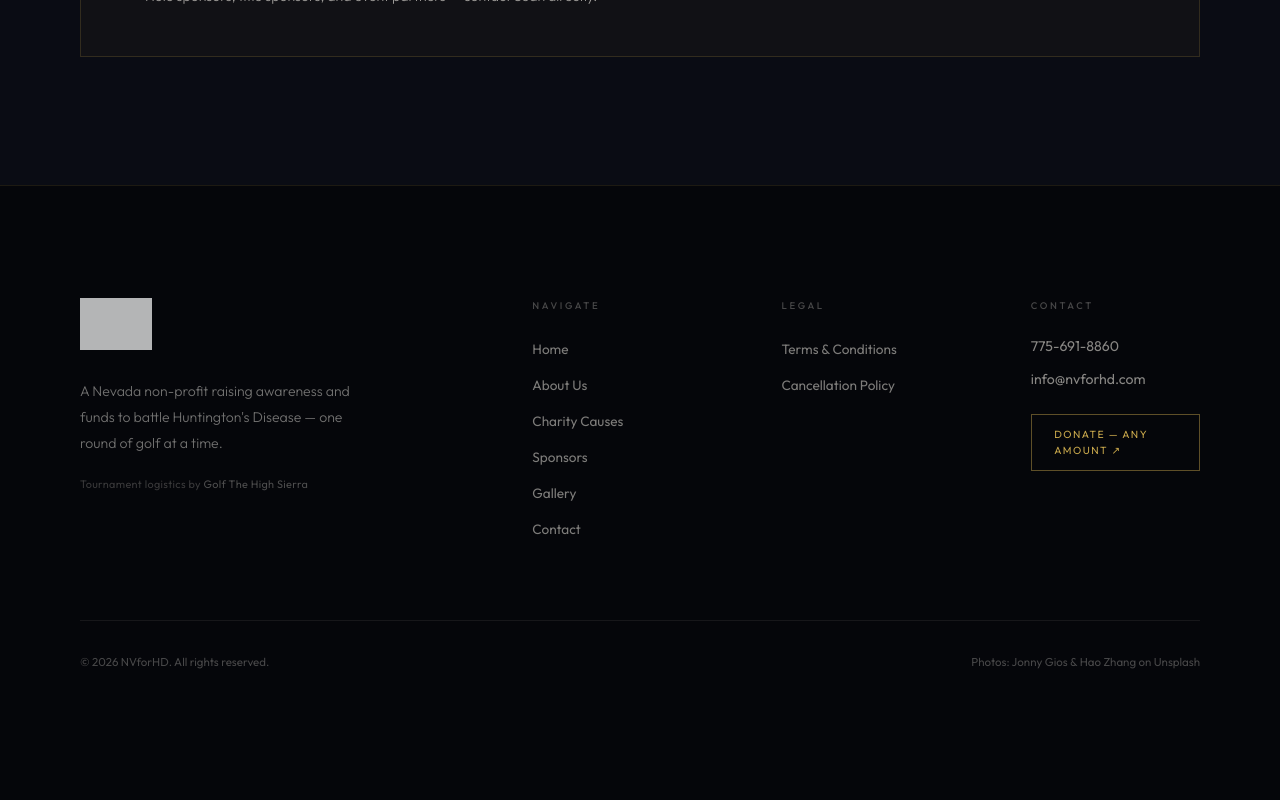
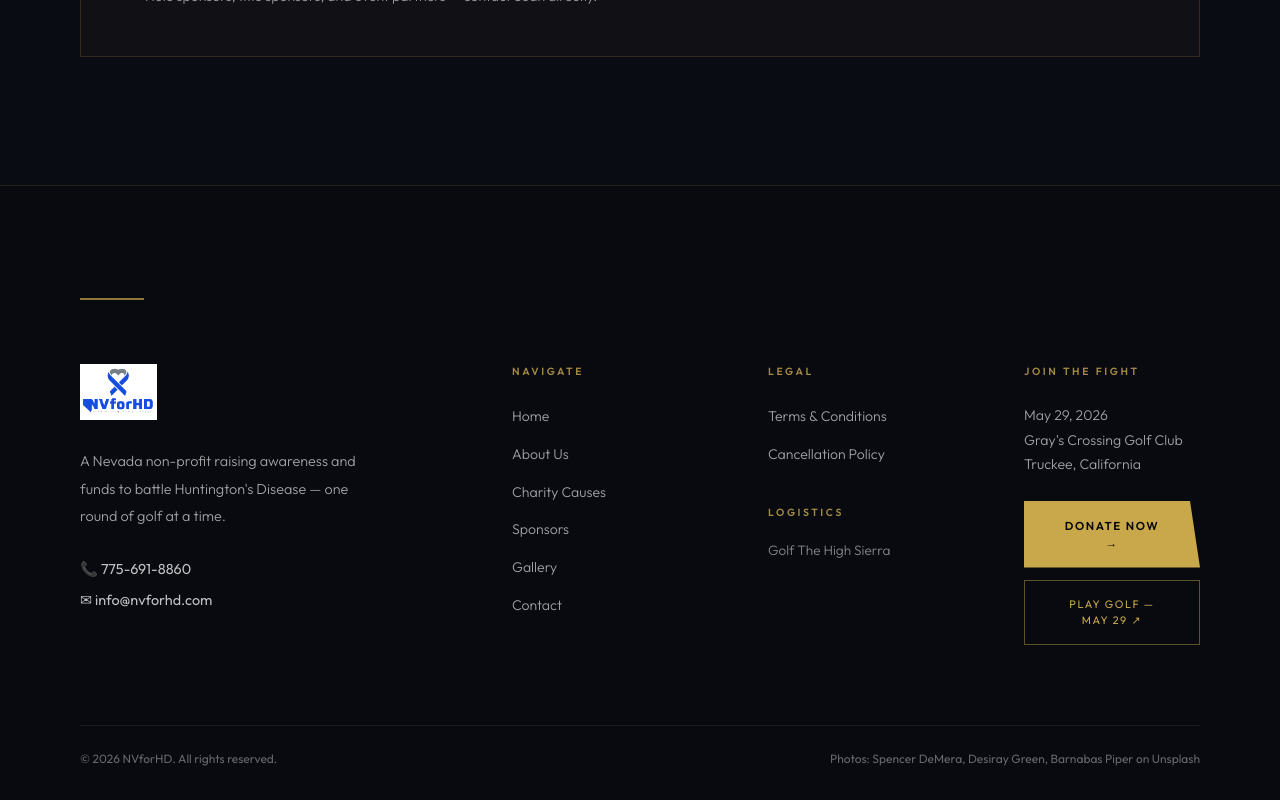
Before and after one commit to digitalalchemistalex/nvforhd, a Next.js app: page / in a window 1280 px wide. Shown: the part 5270-6070 px from the top of the page. Before the commit the page ends 6004 px from the top, so only its background shows below. Built offline with nearby package versions, Linux system fonts and the light colour scheme.

Commit message:
feat: footer complete overhaul - readable text, real logo, proper contrast, CTA column

```diff
--- a/components/Footer.tsx
+++ b/components/Footer.tsx
@@ -5,57 +5,104 @@ const D150 = 'https://www.tripsee.travel/merchant/book/index.html?ref=2026NVforH
 
 export default function Footer() {
   return (
-    <footer style={{ background: 'var(--void)', padding: '7rem 5rem 4rem', borderTop: '1px solid rgba(201,168,76,0.12)' }}>
-      <div style={{ maxWidth: '1440px', margin: '0 auto', display: 'grid', gridTemplateColumns: '2.2fr 1fr 1fr 1fr', gap: '5rem', marginBottom: '5rem' }}>
+    <footer style={{
+      background: '#080A10',
+      padding: '7rem 5rem 0',
+      borderTop: '1px solid rgba(201,168,76,0.15)',
+    }}>
+      {/* Gold accent line */}
+      <div style={{ width: '64px', height: '2px', background: 'var(--gold)', marginBottom: '4rem', opacity: 0.7 }} />
+
+      <div style={{
+        maxWidth: '1440px', margin: '0 auto',
+        display: 'grid', gridTemplateColumns: '2fr 1fr 1fr 1fr',
+        gap: '5rem', paddingBottom: '5rem',
+        borderBottom: '1px solid rgba(255,255,255,0.08)',
+      }}>
+        {/* Brand col */}
         <div>
-          <Image src="/images/logo.png" alt="NVforHD" width={120} height={87}
-            style={{ height: '52px', width: 'auto', filter: 'brightness(0) invert(1)', opacity: 0.7, marginBottom: '1.8rem', display: 'block' }} />
-          <p style={{ fontSize: '0.88rem', lineHeight: 1.85, color: 'rgba(245,242,234,0.45)', fontWeight: 300, maxWidth: '270px' }}>
+          <Image
+            src="/images/logo.png"
+            alt="NVforHD — Cure Huntington's Disease"
+            width={130} height={95}
+            style={{ height: '56px', width: 'auto', mixBlendMode: 'screen', filter: 'brightness(1.15)', marginBottom: '1.8rem', display: 'block' }}
+          />
+          <p style={{ fontSize: '0.9rem', lineHeight: 1.9, color: 'rgba(255,255,255,0.62)', fontWeight: 300, maxWidth: '280px' }}>
             A Nevada non-profit raising awareness and funds to battle Huntington&apos;s Disease — one round of golf at a time.
           </p>
-          <p style={{ marginTop: '1.2rem', fontSize: '0.68rem', color: 'rgba(245,242,234,0.22)', letterSpacing: '0.03em' }}>
-            Tournament logistics by{'  '}
-            <a href="https://www.golfthehighsierra.com" target="_blank" rel="noopener" style={{ color: 'rgba(245,242,234,0.3)', textDecoration: 'none' }}>
-              Golf The High Sierra
+          <div style={{ marginTop: '1.8rem', display: 'flex', flexDirection: 'column', gap: '0.6rem' }}>
+            <a href="tel:7756918860" style={{ color: 'rgba(255,255,255,0.75)', textDecoration: 'none', fontSize: '0.9rem', fontWeight: 400, transition: 'color 0.2s' }}>
+              📞 775-691-8860
             </a>
-          </p>
+            <a href="mailto:info@nvforhd.com" style={{ color: 'rgba(255,255,255,0.75)', textDecoration: 'none', fontSize: '0.9rem', fontWeight: 400, transition: 'color 0.2s' }}>
+              ✉ info@nvforhd.com
+            </a>
+          </div>
         </div>
 
+        {/* Navigate */}
         <div>
-          <div style={{ fontSize: '0.6rem', letterSpacing: '0.28em', textTransform: 'uppercase', color: 'rgba(245,242,234,0.28)', marginBottom: '1.5rem', fontWeight: 500 }}>Navigate</div>
-          <ul style={{ listStyle: 'none', padding: 0, display: 'flex', flexDirection: 'column', gap: '0.75rem' }}>
-            {[['/ ', 'Home'], ['/about', 'About Us'], ['/causes', 'Charity Causes'], ['/sponsors', 'Sponsors'], ['/gallery', 'Gallery'], ['/contact', 'Contact']].map(([href, label]) => (
-              <li key={href}><Link href={href.trim()} style={{ color: 'rgba(245,242,234,0.5)', textDecoration: 'none', fontSize: '0.85rem', transition: 'color 0.2s' }}>{label}</Link></li>
+          <div style={{ fontSize: '0.65rem', letterSpacing: '0.25em', textTransform: 'uppercase', color: 'rgba(201,168,76,0.8)', marginBottom: '1.5rem', fontWeight: 600 }}>Navigate</div>
+          <ul style={{ listStyle: 'none', padding: 0, display: 'flex', flexDirection: 'column', gap: '0.85rem' }}>
+            {[['/', 'Home'], ['/about', 'About Us'], ['/causes', 'Charity Causes'], ['/sponsors', 'Sponsors'], ['/gallery', 'Gallery'], ['/contact', 'Contact']].map(([href, label]) => (
+              <li key={href}>
+                <Link href={href} style={{ color: 'rgba(255,255,255,0.62)', textDecoration: 'none', fontSize: '0.88rem', fontWeight: 300, transition: 'color 0.2s' }}>
+                  {label}
+                </Link>
+              </li>
             ))}
           </ul>
         </div>
 
+        {/* Legal */}
         <div>
-          <div style={{ fontSize: '0.6rem', letterSpacing: '0.28em', textTransform: 'uppercase', color: 'rgba(245,242,234,0.28)', marginBottom: '1.5rem', fontWeight: 500 }}>Legal</div>
-          <ul style={{ listStyle: 'none', padding: 0, display: 'flex', flexDirection: 'column', gap: '0.75rem' }}>
-            <li><Link href="/terms" style={{ color: 'rgba(245,242,234,0.5)', textDecoration: 'none', fontSize: '0.85rem' }}>Terms &amp; Conditions</Link></li>
-            <li><Link href="/cancellation" style={{ color: 'rgba(245,242,234,0.5)', textDecoration: 'none', fontSize: '0.85rem' }}>Cancellation Policy</Link></li>
+          <div style={{ fontSize: '0.65rem', letterSpacing: '0.25em', textTransform: 'uppercase', color: 'rgba(201,168,76,0.8)', marginBottom: '1.5rem', fontWeight: 600 }}>Legal</div>
+          <ul style={{ listStyle: 'none', padding: 0, display: 'flex', flexDirection: 'column', gap: '0.85rem' }}>
+            <li><Link href="/terms" style={{ color: 'rgba(255,255,255,0.62)', textDecoration: 'none', fontSize: '0.88rem', fontWeight: 300 }}>Terms &amp; Conditions</Link></li>
+            <li><Link href="/cancellation" style={{ color: 'rgba(255,255,255,0.62)', textDecoration: 'none', fontSize: '0.88rem', fontWeight: 300 }}>Cancellation Policy</Link></li>
           </ul>
+          <div style={{ marginTop: '2.5rem' }}>
+            <div style={{ fontSize: '0.65rem', letterSpacing: '0.25em', textTransform: 'uppercase', color: 'rgba(201,168,76,0.8)', marginBottom: '1rem', fontWeight: 600 }}>Logistics</div>
+            <a href="https://www.golfthehighsierra.com" target="_blank" rel="noopener"
+              style={{ color: 'rgba(255,255,255,0.5)', textDecoration: 'none', fontSize: '0.85rem', fontWeight: 300 }}>
+              Golf The High Sierra
+            </a>
+          </div>
         </div>
 
+        {/* Donate CTA col */}
         <div>
-          <div style={{ fontSize: '0.6rem', letterSpacing: '0.28em', textTransform: 'uppercase', color: 'rgba(245,242,234,0.28)', marginBottom: '1.5rem', fontWeight: 500 }}>Contact</div>
-          <a href="tel:7756918860" style={{ display: 'block', color: 'rgba(245,242,234,0.55)', textDecoration: 'none', fontSize: '0.88rem', marginBottom: '0.75rem', transition: 'color 0.2s' }}>775-691-8860</a>
-          <a href="mailto:info@nvforhd.com" style={{ display: 'block', color: 'rgba(245,242,234,0.55)', textDecoration: 'none', fontSize: '0.88rem', marginBottom: '1.5rem', transition: 'color 0.2s' }}>info@nvforhd.com</a>
-          <a href={D150} target="_blank" rel="noopener" className="btn-outline-gold" style={{ fontSize: '0.65rem', padding: '0.75rem 1.4rem' }}>
-            Donate — Any Amount ↗
+          <div style={{ fontSize: '0.65rem', letterSpacing: '0.25em', textTransform: 'uppercase', color: 'rgba(201,168,76,0.8)', marginBottom: '1.5rem', fontWeight: 600 }}>Join the Fight</div>
+          <p style={{ fontSize: '0.88rem', color: 'rgba(255,255,255,0.62)', fontWeight: 300, lineHeight: 1.75, marginBottom: '1.5rem' }}>
+            May 29, 2026<br />Gray&apos;s Crossing Golf Club<br />Truckee, California
+          </p>
+          <a href={D150} target="_blank" rel="noopener" className="btn-gold"
+            style={{ display: 'block', textAlign: 'center', marginBottom: '0.75rem' }}>
+            Donate Now →
+          </a>
+          <a href="https://www.tripsee.travel/merchant/book/index.html?ref=2026NVforHDGolfTournament" target="_blank" rel="noopener" className="btn-outline-gold"
+            style={{ display: 'block', textAlign: 'center', fontSize: '0.68rem' }}>
+            Play Golf — May 29 ↗
           </a>
         </div>
       </div>
 
-      <div style={{ maxWidth: '1440px', margin: '0 auto', display: 'flex', justifyContent: 'space-between', alignItems: 'center', paddingTop: '2rem', borderTop: '1px solid rgba(245,242,234,0.07)', fontSize: '0.72rem', color: 'rgba(245,242,234,0.28)' }}>
+      {/* Bottom bar */}
+      <div style={{
+        maxWidth: '1440px', margin: '0 auto',
+        display: 'flex', justifyContent: 'space-between', alignItems: 'center',
+        padding: '1.5rem 0 2rem',
+        fontSize: '0.75rem', color: 'rgba(255,255,255,0.38)',
+      }}>
         <span>© 2026 NVforHD. All rights reserved.</span>
         <span>
-          Photos:{'  '}
-          <a href="https://unsplash.com/@supergios" target="_blank" rel="noopener" style={{ color: 'rgba(245,242,234,0.28)', textDecoration: 'none' }}>Jonny Gios</a>
-          {'  &  '}
-          <a href="https://unsplash.com/@haozlife" target="_blank" rel="noopener" style={{ color: 'rgba(245,242,234,0.28)', textDecoration: 'none' }}>Hao Zhang</a>
-          {'  on Unsplash'}
+          Photos:{' '}
+          <a href="https://unsplash.com/@spencer_demera" target="_blank" rel="noopener" style={{ color: 'rgba(255,255,255,0.38)', textDecoration: 'none' }}>Spencer DeMera</a>
+          ,{' '}
+          <a href="https://unsplash.com/@desiraygreen" target="_blank" rel="noopener" style={{ color: 'rgba(255,255,255,0.38)', textDecoration: 'none' }}>Desiray Green</a>
+          ,{' '}
+          <a href="https://unsplash.com/@barnabaspiper" target="_blank" rel="noopener" style={{ color: 'rgba(255,255,255,0.38)', textDecoration: 'none' }}>Barnabas Piper</a>
+          {' '}on Unsplash
         </span>
       </div>
     </footer>
```
